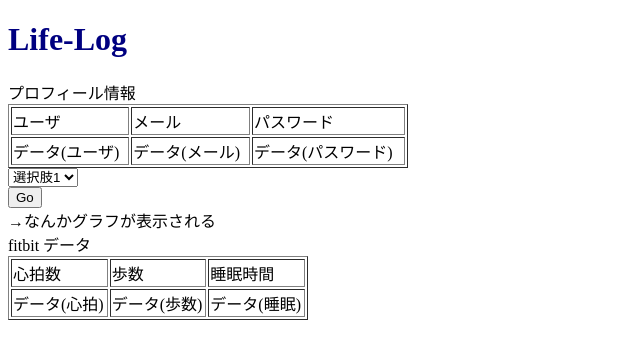
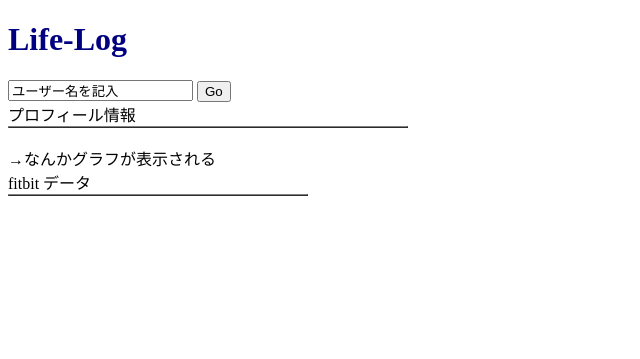
Before and after one commit to surueSK/summer_dev_database, a Flask app: page / in a window 1280 px wide. Shown: the top 359 px of the page, without its empty margins (0-640 px from the left). Run offline with Flask 2, Linux system fonts and the light colour scheme; some libraries are stand-ins or nearby versions.

Commit message:
Added user and data key select system

```diff
--- a/templates/index.html
+++ b/templates/index.html
@@ -6,43 +6,19 @@
     <script type=text/javascript src="{{ url_for('static', filename='jquery-3.4.1.js') }}"></script>
     <script type=text/javascript src="{{ url_for('static', filename='test.js') }}"></script>
   </head>
-  <h1>Life-Log</h1>
-  プロフィール情報
-    <table border="1" width="400">
-        <tr>
-          <td>ユーザ</td>
-          <td>メール</td>
-          <td>パスワード</td>
-        </tr>
-        <tr>
-          <td>データ(ユーザ)</td>
-          <td>データ(メール)</td>
-          <td>データ(パスワード)</td>
-        </tr>
-      </table>
-      <form name="select">
-      <select name=”data”>
-      <option value=”1”>選択肢1</option>
-      <option value=”2”>選択肢2</option>
-      <option value=”3”>選択肢3</option>
-      <option value=”4”>選択肢4</option>
-      <option value=”5”>選択肢5</option>
-      </select>
-      </form>
-      <button type="button" onChange="">Go</button>
+  <body>
+    <h1>Life-Log</h1>
+
+    <input id="user" value="ユーザー名を記入"/>
+    <button type="button" onclick="fill_profile()">Go</button>
+
+    <br>プロフィール情報
+    <table border="1" width="400" id="profile"></table>
+
+    <div id="data_select"></div>
+
     <br>→なんかグラフが表示される
     <br>fitbit データ
-    <table border="1" width="300">
-        <tr>
-          <td>心拍数</td>
-          <td>歩数</td>
-          <td>睡眠時間</td>
-        </tr>
-        <tr>
-          <td>データ(心拍)</td>
-          <td>データ(歩数)</td>
-          <td>データ(睡眠)</td>
-        </tr>
-    </table>
+    <table border="1" width="300" id="data"></table>
   </body>
 </html>
```
Also changed, not shown: static/test.js (+65 -4 lines).
